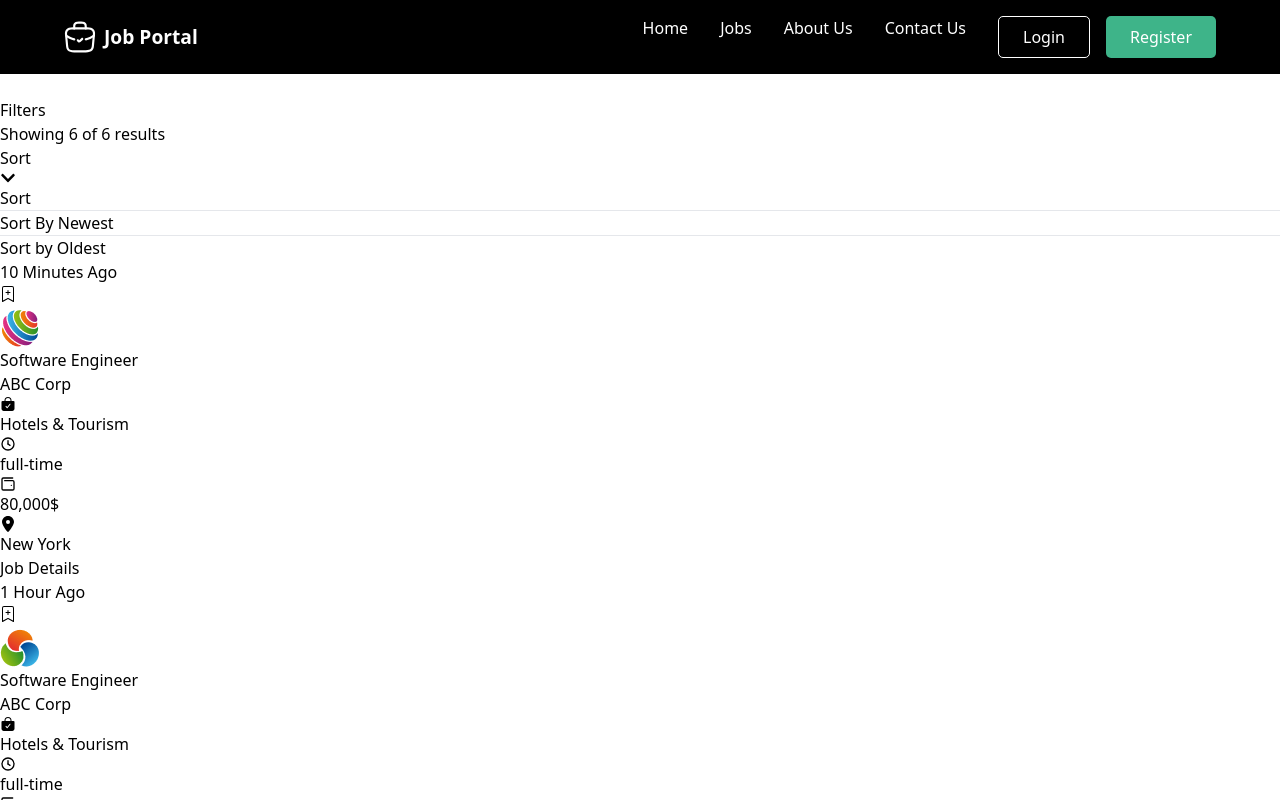
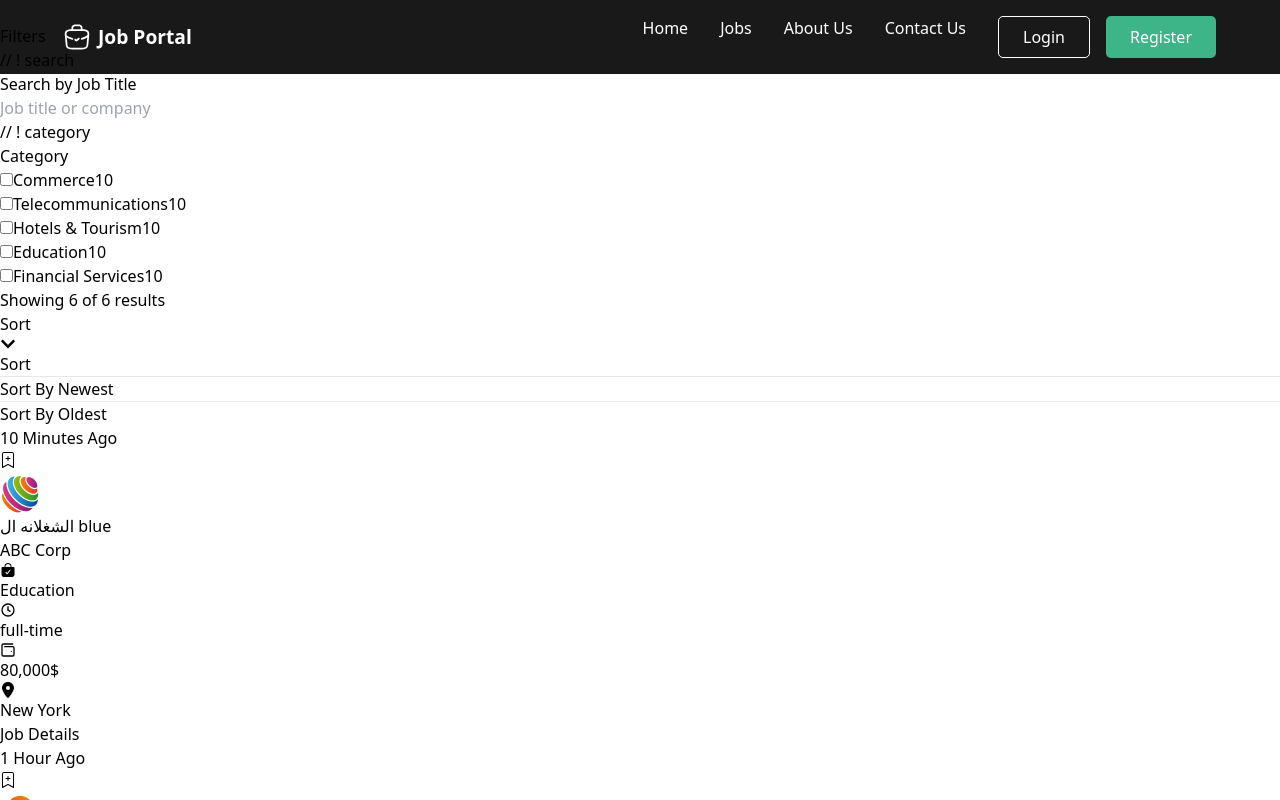
Before and after one commit to a7med-ye7ia/Jobify, a React (Vite) app: page /jobs in a window 1280 px wide. Both pictures are taken after a click on the button "Sort". Shown: the top 800 px of the page. Built offline with nearby package versions, Linux system fonts and the light colour scheme.

Commit message:
sidebar with search componnent and filtration

```diff
--- a/src/Client/Components/Navbar/navbar.css
+++ b/src/Client/Components/Navbar/navbar.css
@@ -4,7 +4,8 @@
   justify-content: space-between;
   align-items: center;
   padding: 1rem 4rem;
-  background-color: rgba(0, 0, 0, 1);
+  background-color: rgba(0, 0, 0, 0.9);
+  position: fixed;
   width: 100%;
   top: 0;
   left: 0;
@@ -19,8 +20,6 @@
 
 .logo-icon {
   font-size: 1.5rem;
-  height: 2rem;
-  width: auto;
 }
 
 .logo-text {
@@ -29,13 +28,11 @@
   font-weight: bold;
 }
 
-/* روابط التنقل */
 .nav-links {
   display: flex;
   gap: 2rem;
   list-style: none;
-  margin: 0;
-  padding: 0;
+
 }
 
 .nav-links a {
@@ -49,6 +46,38 @@
   color: #3EB489;
 }
 
+.navbar-right {
+  display: flex;
+  gap: 1rem;
+}
+
+.login-btn, .register-btn {
+  padding: 0.5rem 1.5rem;
+  border: none;
+  border-radius: 5px;
+  cursor: pointer;
+  font-weight: 500;
+  transition: all 0.3s ease;
+}
+
+.login-btn {
+  background: transparent;
+  color: white;
+  border: 1px solid white;
+}
+
+.register-btn {
+  background: #3EB489;
+  color: white;
+}
+
+.login-btn:hover {
+  background: rgba(255, 255, 255, 0.1);
+}
+
+.register-btn:hover {
+  background: #2d8f6f;
+}
 /* الأزرار */
 .navbar-right {
   display: flex;
--- /dev/null
+++ b/src/Client/Components/Sidebar/Sidebar.jsx
@@ -0,0 +1,67 @@
+import React from "react";
+
+const Sidebar = ({
+  Search,
+  setSearch,
+  selectedCategories,
+  setSelectedCategories,
+}) => {
+  const categories = [
+    { name: "Commerce", count: 10 },
+    { name: "Telecommunications", count: 10 },
+    { name: "Hotels & Tourism", count: 10 },
+    { name: "Education", count: 10 },
+    { name: "Financial Services", count: 10 },
+  ];
+
+  const checkcategory = (categoryName) => {
+    setSelectedCategories((prev) =>
+      prev.includes(categoryName)
+        ? prev.filter((item) => item !== categoryName)
+        : [...prev, categoryName]
+    );
+  };
+
+  return (
+    <div className="col-span-1 bg-gray-100 p-4 rounded-lg shadow-md">
+      <p className="font-semibold">Filters</p>
+      <div className="max-w-sm mx-auto p-6 bg-white rounded-lg shadow">
+        // ! search
+        <div className="mb-6">
+          <h2 className="text-xl font-bold mb-4">Search by Job Title</h2>
+          <input
+            type="text"
+            placeholder="Job title or company"
+            className="w-full p-3 border border-gray-300 rounded-lg focus:ring-2 focus:ring-teal-500 focus:border-transparent"
+            value={Search}
+            onChange={(e) => setSearch(e.target.value)}
+          />
+        </div>
+
+// ! category
+        <div className="mb-6">
+          <h3 className="text-lg font-semibold mb-3">Category</h3>
+          {categories.map((category) => (
+            <div
+              key={category.name}
+              className="flex items-center justify-between mb-2"
+            >
+              <label className="flex items-center">
+                <input
+                  type="checkbox"
+                  className="form-checkbox h-4 w-4 text-teal-600 rounded"
+                  checked={selectedCategories.includes(category.name)}
+                  onChange={() => checkcategory(category.name)}
+                />
+                <span className="ml-2 text-gray-700">{category.name}</span>
+              </label>
+              <span className="text-gray-500 text-sm">{category.count}</span>
+            </div>
+          ))}
+        </div>
+      </div>
+    </div>
+  );
+};
+
+export default Sidebar;
--- a/src/Client/Pages/Jobs/Jobs.jsx
+++ b/src/Client/Pages/Jobs/Jobs.jsx
@@ -1,59 +1,80 @@
-import Header from "../../Components/Header/Header"
-import Job from "../../Components/Job/Job";
-import { JOB } from "./job.js"
+import { useState } from "react";
+import Header from "../../Components/Header/Header.jsx";
+import Job from "../../Components/Job/Job.jsx";
+import { JOB } from "./job.js";
 import { FaChevronDown } from "react-icons/fa";
-import { useState } from "react";
 import Companies from "../../Components/Companies/Companies.jsx";
-import { sortByTime } from "../../Utilities/SortByTime.js"
+import { sortByTime } from "../../Utilities/SortByTime.js";
+import Sidebar from "../../Components/Sidebar/Sidebar.jsx";
+
 const Jobs = () => {
   const [dropdown, setDropdown] = useState(false);
   const [sortByNewest, setSortByNewest] = useState(false);
   const [sortByOldest, setSortByOldest] = useState(false);
+  const [Search, setSearch] = useState("");
+  const [selectedCategories, setSelectedCategories] = useState([]);
+
 
   const toggleDropdown = () => {
     setDropdown(!dropdown);
   };
 
   const toggleSortNewest = () => {
-        setSortByNewest(!sortByNewest);
+    setSortByNewest(true);
     setSortByOldest(false);
     setDropdown(false);
-    }
+  };
 
   const toggleSortOldest = () => {
-        setSortByOldest(!sortByOldest);
+    setSortByOldest(true);
     setSortByNewest(false);
     setDropdown(false);
-    }
+  };
 
   const toogelSortDef = () => {
     setSortByNewest(false);
     setSortByOldest(false);
     setDropdown(false);
-    }
+  };
 
-    var sortedJobList = [...JOB];
+  // Sorting job list
+  let sortedJobList = [...JOB];
   if (sortByNewest) {
     sortedJobList = sortByTime([...JOB]);
   } else if (sortByOldest) {
     sortedJobList = sortByTime([...JOB]).reverse();
   }
 
-    const JobsList = sortedJobList.map((job, index) => {
-        return <Job key={index} job={job} />;
+  // Filter jobs based on search term and selected categories
+  const filteredJobs = sortedJobList.filter((job) => {
+    const titleMatch = job.title.toLowerCase().includes(Search.toLowerCase());
+    const categoryMatch =
+      selectedCategories.length === 0 ||
+      selectedCategories.includes(job.category);
+
+    return titleMatch && categoryMatch;
   });
 
-    return <>
+  const JobsList = filteredJobs.map((job, index) => (
+    <Job key={index} job={job} />
+  ));
+
+  return (
     <>
       <Header title={"Jobs"} />
       <div className="w-full grid grid-cols-1 md:grid-cols-3 my-5 gap-4">
-                <div className="col-span-1 bg-gray-100 p-4 rounded-lg shadow-md">
-                    <p className="font-semibold">Filters</p>
-                </div>
+        <Sidebar
+          Search={Search}
+          setSearch={setSearch}
+          selectedCategories={selectedCategories}
+          setSelectedCategories={setSelectedCategories}
+        />
         <div className="col-span-2 p-1">
-                    <div className="p-1" >
+          <div className="p-1">
             <div className="flex justify-between py-5 items-center mb-4 px-3 bg-white rounded-md">
-                            <p className="text-sm sm:text-base">Showing {JobsList.length} of {JOB.length} results</p>
+              <p className="text-sm sm:text-base">
+                Showing {JobsList.length} of {JOB.length} results
+              </p>
               <div className="relative">
                 <button
                   className="border-2 border-[#6C757D] text-[#6C757D] rounded-md w-40 h-8 flex justify-between items-center p-2 text-sm sm:text-base"
@@ -69,16 +90,31 @@ const Jobs = () => {
                 {dropdown && (
                   <div className="absolute bg-white border border-gray-200 rounded-md shadow-lg">
                     <ul className="text-[#6C757D]">
-                                            <button className="w-full text-left" onClick={toogelSortDef}>
-                                                <li className="hover:bg-gray-100 p-2 cursor-pointer">Sort</li>
+                      <button
+                        className="w-full text-left"
+                        onClick={toogelSortDef}
+                      >
+                        <li className="hover:bg-gray-100 p-2 cursor-pointer">
+                          Sort
+                        </li>
                       </button>
                       <hr />
-                                            <button className="w-full text-left" onClick={toggleSortNewest}>
-                                                <li className="hover:bg-gray-100 p-2 cursor-pointer">Sort By Newest</li>
+                      <button
+                        className="w-full text-left"
+                        onClick={toggleSortNewest}
+                      >
+                        <li className="hover:bg-gray-100 p-2 cursor-pointer">
+                          Sort By Newest
+                        </li>
                       </button>
                       <hr />
-                                            <button className="w-full text-left" onClick={toggleSortOldest}>
-                                                <li className="hover:bg-gray-100 p-2 cursor-pointer">Sort by Oldest</li>
+                      <button
+                        className="w-full text-left"
+                        onClick={toggleSortOldest}
+                      >
+                        <li className="hover:bg-gray-100 p-2 cursor-pointer">
+                          Sort By Oldest
+                        </li>
                       </button>
                     </ul>
                   </div>
@@ -91,6 +127,7 @@ const Jobs = () => {
       </div>
       <Companies />
     </>
-    </>
-}
-export default Jobs
+  );
+};
+
+export default Jobs;
--- a/src/Client/Pages/Jobs/job.js
+++ b/src/Client/Pages/Jobs/job.js
@@ -1,35 +1,39 @@
 export const JOB = [
   {
+    id: 1,
     photo: "/public/jobIcon/Logo (1).png",
     time: "10 Minutes Ago",
+    title: "الشغلانه ال blue",
+    company: "ABC Corp",
+    location: "New York",
+    type: "full-time",
+    salary: "80,000$",
+    category: "Education",
+  },
+  {
+    id: 2,
+    photo: "/jobIcon/Logo (2).png",
+    time: "1 Hour Ago",
+    title: "Amr",
+    company: "ABC Corp",
+    location: "New York",
+    type: "Freelance",
+    salary: "80,000$",
+    category: "Hotels & Tourism",
+  },
+  {
+    id: 3,
+    photo: "/jobIcon/Logo (3).png",
+    time: "20 Minutes Ago",
     title: "Software Engineer",
     company: "ABC Corp",
-        location: "New York",
+    location: "faysl",
     type: "full-time",
     salary: "80,000$",
     category: "Hotels & Tourism",
   },
   {
-        photo: "/jobIcon/Logo (2).png",
-        time: "1 Hour Ago",
-        title: "Software Engineer",
-        company: "ABC Corp",
-        location: "New York",
-        type: "full-time",
-        salary: "80,000$",
-        category: "Hotels & Tourism",
-    },
-    {
-        photo: "/jobIcon/Logo (3).png",
-        time: "20 Minutes Ago",
-        title: "Software Engineer",
-        company: "ABC Corp",
-        location: "New York",
-        type: "full-time",
-        salary: "80,000$",
-        category: "Hotels & Tourism",
-    },
-    {
+    id: 4,
     photo: "/jobIcon/Logo (4).png",
     time: "50 Minutes Ago",
     title: "Software Engineer",
@@ -40,6 +44,7 @@ export const JOB = [
     category: "Coding",
   },
   {
+    id: 5,
     photo: "/jobIcon/Logo (5).png",
     time: "30 Minutes Ago",
     title: "Software Engineer",
@@ -50,6 +55,7 @@ export const JOB = [
     category: "Coding",
   },
   {
+    id: 6,
     photo: "/jobIcon/Logo (6).png",
     time: "50 Minutes Ago",
     title: "Software Engineer",
@@ -58,5 +64,5 @@ export const JOB = [
     type: "full-time",
     salary: "8,000EGP",
     category: "Coding",
-    }
+  },
 ];
```
Also changed, not shown: src/Client/Pages/Job-Info/JobInfo.jsx (+4 -4 lines). Lines whose indentation alone changed are shown as unchanged.
